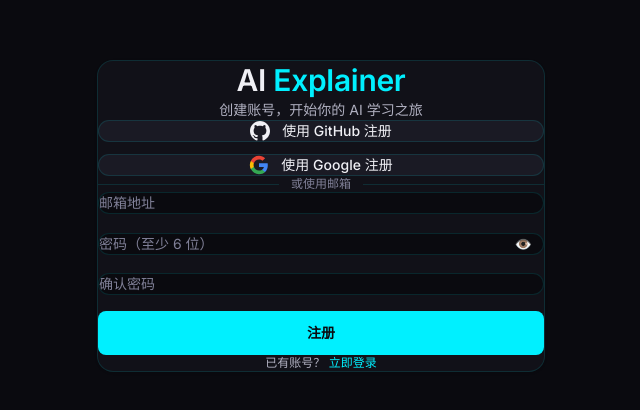
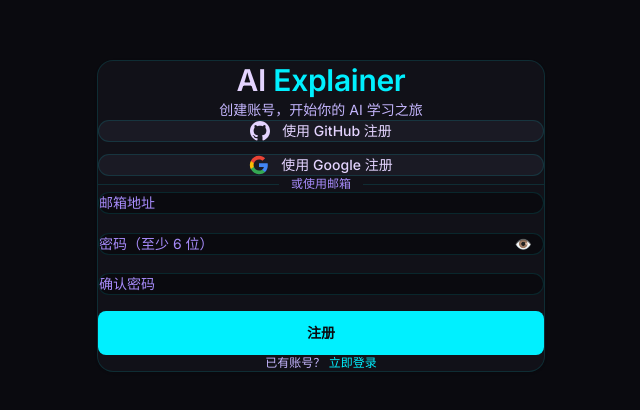
Before and after one commit to zh796/AIexplainer, a Vue app: page /register in a window 1280 px wide. Shown: the part 184-594 px from the top of the page, without its empty margins (319-959 px from the left). Built offline with nearby package versions, Linux system fonts and the light colour scheme; no server answers.

Commit message:
style: theme-specific card text colors - Neon=purple, Light=golden, Sepia=brown

```diff
--- a/src/styles/tokens.css
+++ b/src/styles/tokens.css
@@ -12,9 +12,9 @@
   --color-bg:              #0a0a0f;
   --color-bg-card:         #111118;
   --color-bg-elevated:     #1a1a24;
-  --color-fg:              #f0f0f5;
-  --color-fg-muted:        #b0b0c0;
-  --color-fg-subtle:       #808098;
+  --color-fg:              #e4d4ff;
+  --color-fg-muted:        #c4b5fd;
+  --color-fg-subtle:       #a78bfa;
   --color-primary:         #00f0ff;
   --color-primary-hover:   #00d4e0;
   --color-primary-fg:      #0a0a0f;
@@ -66,9 +66,9 @@
   --color-bg:              #F1F5F9;
   --color-bg-card:         #FFFFFF;
   --color-bg-elevated:     #E2E8F0;
-  --color-fg:              #0F172A;
-  --color-fg-muted:        #334155;
-  --color-fg-subtle:       #475569;
+  --color-fg:              #8B6914;
+  --color-fg-muted:        #A07818;
+  --color-fg-subtle:       #B8922D;
   --color-primary:         #1D4ED8;
   --color-primary-hover:   #1E40AF;
   --color-primary-fg:      #FFFFFF;
@@ -89,9 +89,9 @@
   --color-bg:              #EBE0C8;
   --color-bg-card:         #FBF6E8;
   --color-bg-elevated:     #E0D0B0;
-  --color-fg:              #2C1E0E;
-  --color-fg-muted:        #4A3828;
-  --color-fg-subtle:       #5C4838;
+  --color-fg:              #5C3D1A;
+  --color-fg-muted:        #7B5530;
+  --color-fg-subtle:       #8E6843;
   --color-primary:         #6B3410;
   --color-primary-hover:   #522808;
   --color-primary-fg:      #FFFFFF;
```
